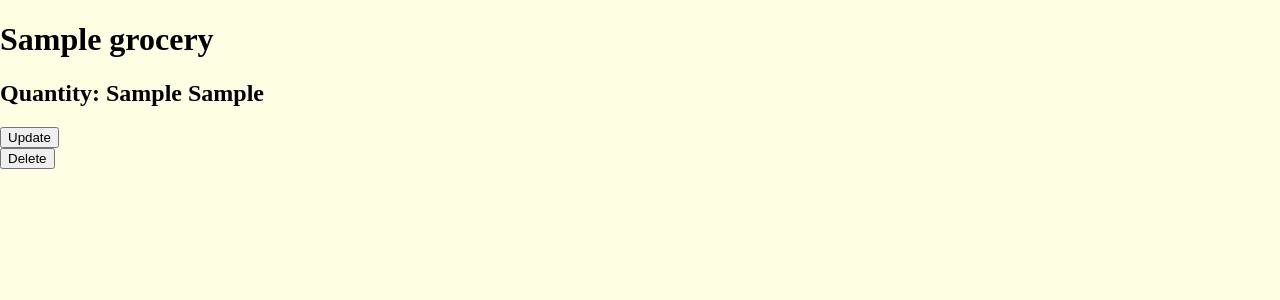
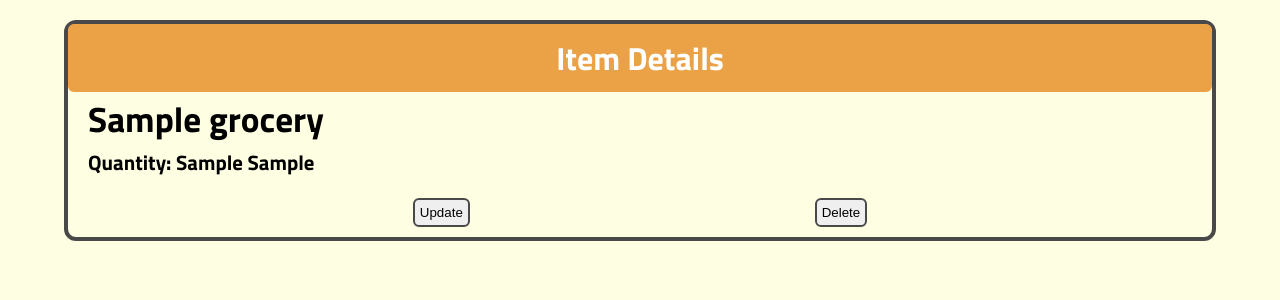
Before and after one commit to Tuckerchaisit/groceList, a Flask app: page /1 in a window 1280 px wide. Shown: the part 50-350 px from the top of the page. Run offline with Flask 2, Linux system fonts and the light colour scheme; a user stored in the database is signed in; tables that the repository leaves empty hold one stand-in row (values such as "Sample post").

```diff
--- a/myapp/static/css/base.css
+++ b/myapp/static/css/base.css
@@ -101,7 +101,17 @@ input#submit{
   border-radius: 6px;
   cursor: pointer;
 }
+#submit-update{
+  margin-top: 10px;
+  border: #494949 solid 2px;
+  padding: 5px;
+  border-radius: 6px;
+  cursor: pointer;
+}
 input#submit:hover{
+  background-color: #c8ecb6;
+}
+#submit-update:hover{
   background-color: #c8ecb6;
 }
 
@@ -161,3 +171,43 @@ input#quantity{
 input#name{
   width: 140px;
 }
+
+#grocery-btn-container{
+  display: flex;
+  flex-direction: row;
+  justify-content: space-evenly;
+  margin-top:10px
+}
+
+.item-detail-ctn{
+  display: flex;
+  flex-direction: column;
+  font-family: 'Titillium Web', sans-serif;
+  /* align-items: center; */
+  border:#494949 solid 4px;
+  padding: 0 0 10px 0;
+  border-radius: 12px;
+  width: 90%;
+  margin: 20px auto 0 auto;
+}
+
+#item-detail-header{
+  background-color: #eba146;
+  width: 100%;
+  text-align: center;
+  border-radius: 6px;
+  margin:0;
+  padding-top: 10px;
+  padding-bottom: 10px;
+  color:white;
+}
+#item-name{
+  margin: 0;
+  margin-left: 20px;
+  font-size: 2.2rem;
+}
+#item-qty{
+  margin:0;
+  margin-left: 20px;
+  font-size: 1.3rem;
+}
--- a/myapp/templates/grocery.html
+++ b/myapp/templates/grocery.html
@@ -1,16 +1,18 @@
 {% extends "base.html" %}
 {% block content %}
-
-  <h1>{{grocery.name}}</h1>
-  <h2>Quantity: {{grocery.quantity}} {{grocery.unit}}</h2>
+  <div class="item-detail-ctn">
+  <h1 id="item-detail-header">Item Details</h1>
+  <h1 id="item-name">{{grocery.name}}</h1>
+  <h2 id="item-qty">Quantity: {{grocery.quantity}} {{grocery.unit}}</h2>
   {% if grocery.author == current_user %}
-  <div>
-    <a class="y" href="{{ url_for('grocery_lists.update', grocery_id=grocery.id) }}"><button>Update</button></a>
+  <div id="grocery-btn-container">
+    <button id="submit-update"><a class="y" href="{{ url_for('grocery_lists.update', grocery_id=grocery.id) }}">Update</a></button>
     <form action="{{ url_for('grocery_lists.delete_list', grocery_id=grocery.id) }}" method="POST">
-     <input class="" type="submit" value="Delete">
+     <input id="add-button" type="submit" value="Delete">
    </form>
   </div>
 {% endif %}
+</div>
 
 
 {% endblock content %}
```
